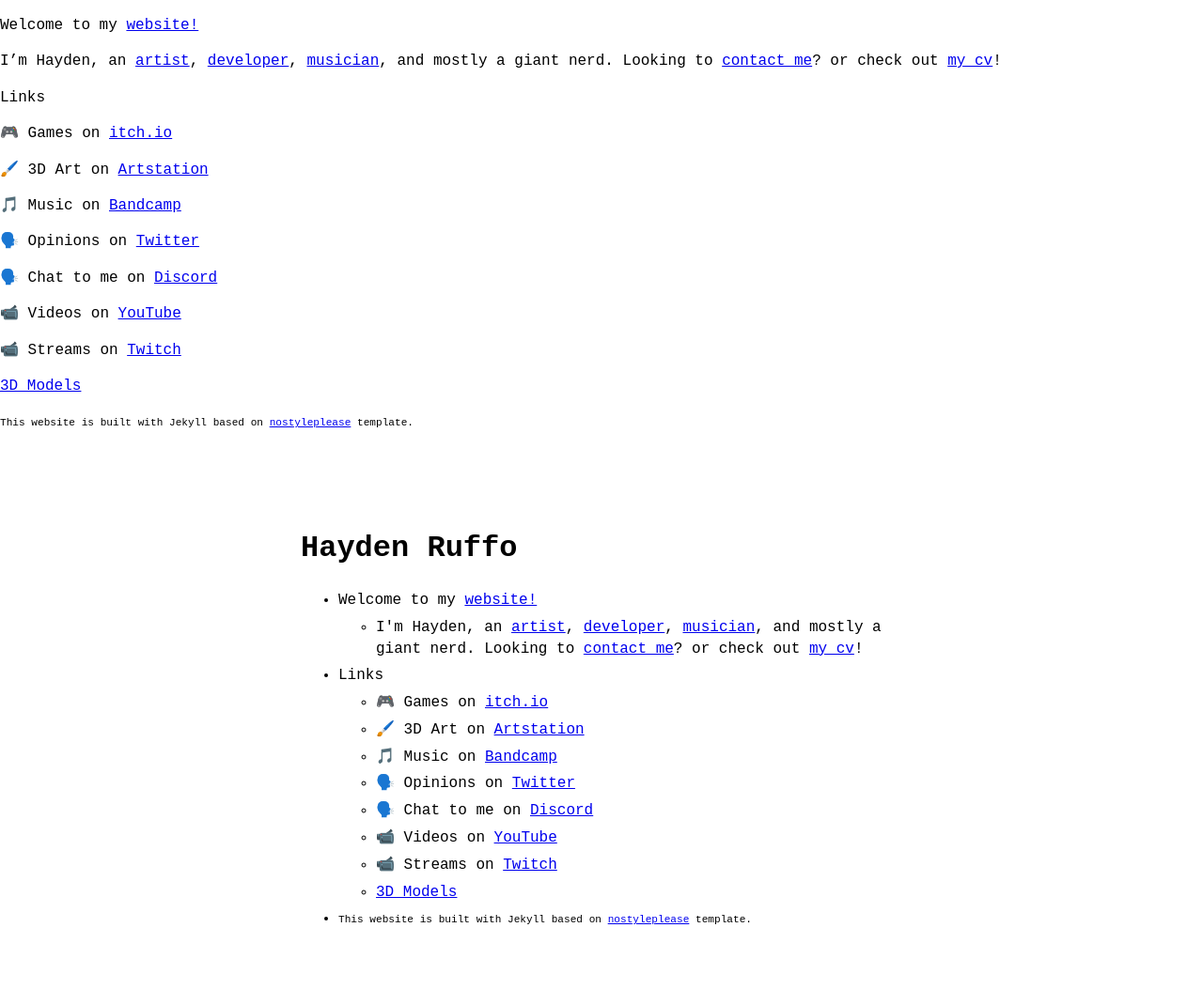
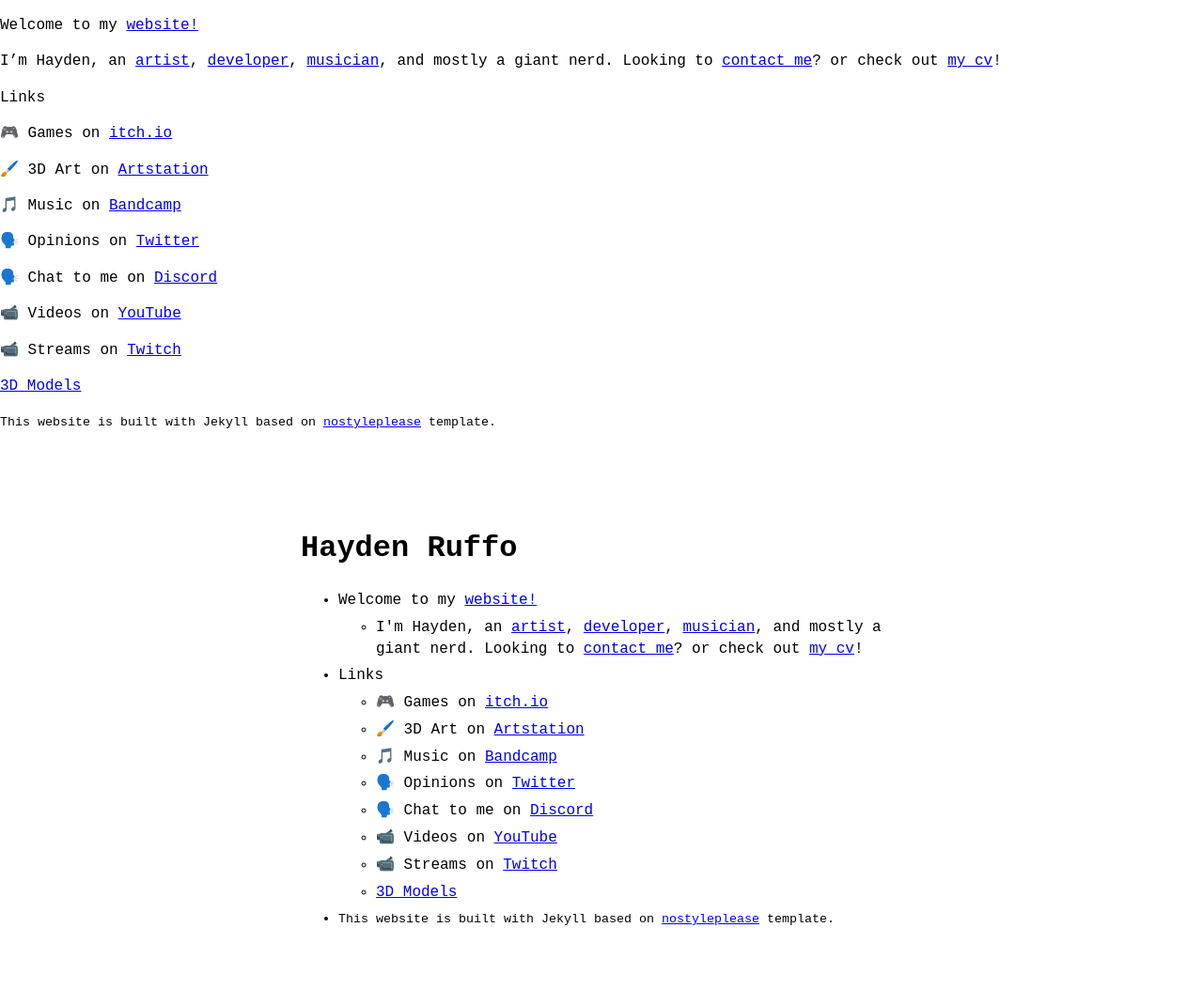
Before and after one commit to HaydenRuffo/HaydenRuffo, a Jekyll site: the page built from index.md, in a window 1280 px wide. Shown: the whole page at 94% size. Built offline with Jekyll 4.4.1, drawn with Linux system fonts in a browser that asks for light colours.

```diff
--- a/_data/menu.yml
+++ b/_data/menu.yml
@@ -3,7 +3,7 @@
 
 
 entries:
-  - title: "Welcome to my <a href='https://haydenruffo.com/'>website!</a>"
+  - title: Welcome to my <a href='https://haydenruffo.com/'>website!</a>
     entries:
       - title: "I'm Hayden, an <a href='https://www.artstation.com/haid'>artist</a>, <a href='https://github.com/HaydenRuffo'>developer</a>, <a href='https://haidat.bandcamp.com/'>musician</a>, and mostly a giant nerd. Looking to <a href='mailto:hayden.ruffo@gmail.com'>contact me</a>? or check out <a href='/assets/cv.pdf'>my cv</a>!"
 
@@ -14,8 +14,8 @@ entries:
       - title: "🎵 Music on <a href='https://haidat.bandcamp.com/'>Bandcamp</a>"
       - title: "🗣️ Opinions on <a href='https://twitter.com/HaydenRuffo'>Twitter</a>"
       - title: "🗣️ Chat to me on <a href='https://discord.com/users/275062336513900546'>Discord</a>"
-      - title: "📹 Videos on <a href='https://www.youtube.com/@HAID'>YouTube</a>"
+      - title: "📹 Videos on <a href='https://www.youtube.com/@HAID.'>YouTube</a>"
       - title: "📹 Streams on <a href='https://www.twitch.tv/haidnaid'>Twitch</a>"
       - title: "<a href='/models/'>3D Models</a>"
 
-  - title: "<small><small>This website is built with Jekyll based on <a href='https://github.com/riggraz/no-style-please'>nostyleplease</a> template.</small></small>"
+  - title: "<small>This website is built with Jekyll based on <a href='https://github.com/riggraz/no-style-please'>nostyleplease</a> template.</small>"
```
